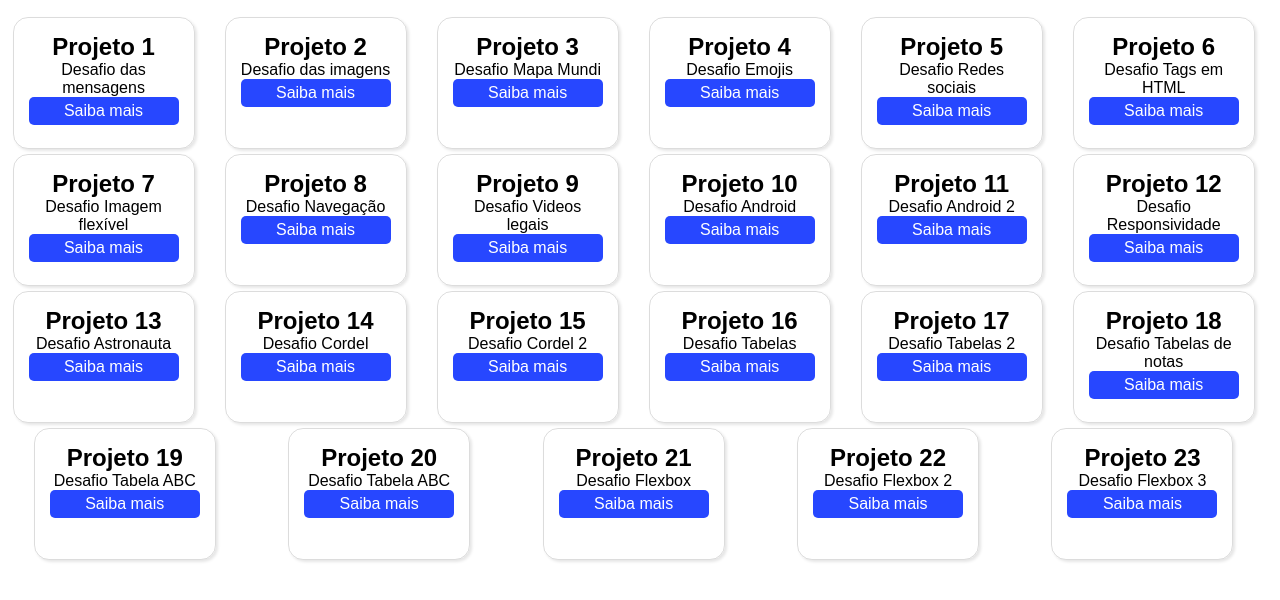
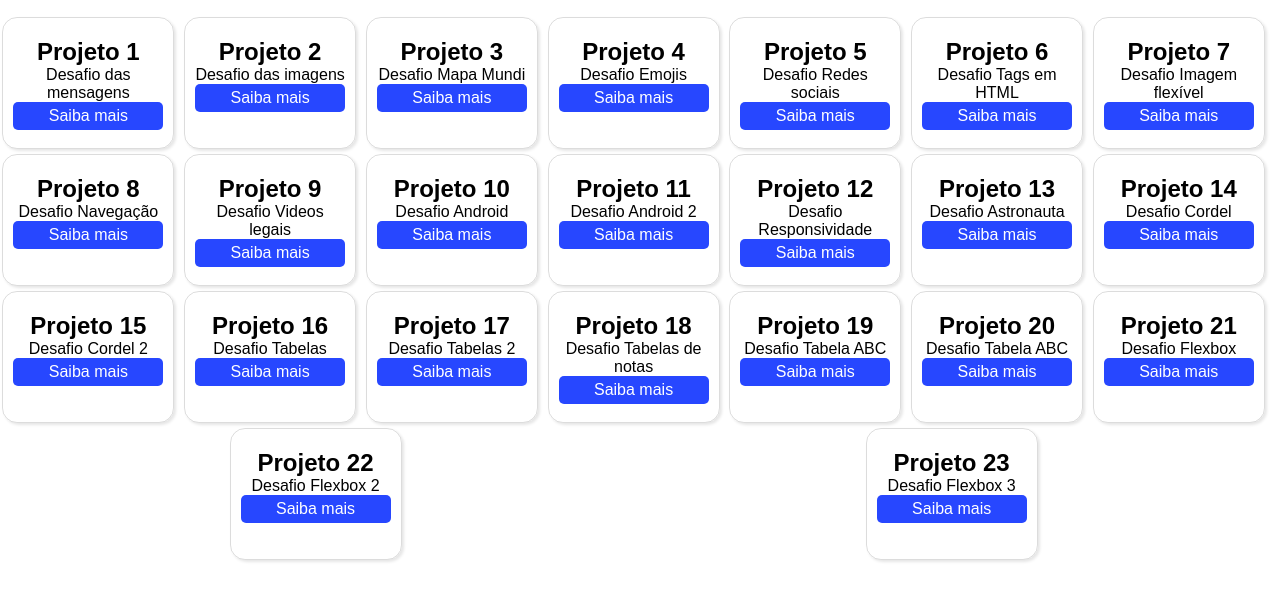
Before and after one commit to brunowfb/portfolio, a plain HTML site: page assets/paginas/desafios.html in a window 1280 px wide. Shown: the part 70-670 px from the top of the page. Drawn offline with Linux system fonts and the light colour scheme.

Commit message:
Ajustes, efeitos no portfolio e conclusao

```diff
--- a/assets/styles/global.css
+++ b/assets/styles/global.css
@@ -13,6 +13,7 @@ body {
     background-color: rgb(255, 255, 255);
     height: 100vh;
     width: 100vw;
+
 }
 
 
@@ -40,13 +41,16 @@ header.cabeçalho > div > h1 {
 
     flex-flow: row wrap;
 
+
 }
+
 
 nav > a {
     color: white;
     text-decoration: none;
     font-size: 1.1em;
     font-family: Arial, Helvetica, sans-serif;
+
 }
 
 nav > a:hover {
@@ -65,6 +69,7 @@ iframe#tela {
     border: none;
     background-color: rgb(255, 255, 255);
     text-align: center;
+
 }
 
 .rodape {
--- a/assets/styles/projetos.css
+++ b/assets/styles/projetos.css
@@ -37,6 +37,7 @@ main {
     align-items: center;
     justify-content: space-around;
     flex-flow: row wrap;
+
 }
 
 
@@ -49,29 +50,26 @@ main {
     box-shadow: 2px 2px 3px rgba(0, 0, 0, 0.100);
     align-items: center;
     flex-flow: column wrap;
-    padding: 15px;
-    justify-content: space-between;
-
+    padding: 10px;
+    justify-content: space-around;
+    column-gap: 50px;
 }
 
 .alinhamento {
 
     width: 150px;
     flex-basis: 100px;
+    margin-top: 10px;
 
 }
 
+.botao {
 
-.botao {
-    display: flex;
     background-color:  rgb(39, 71, 255);
     color: white;
-    max-width: 100%;
-    text-align: center;
     border-radius: 5px;
-    align-items: center;
-    justify-content: center;
     padding: 5px;
+
 }
 
 
```
